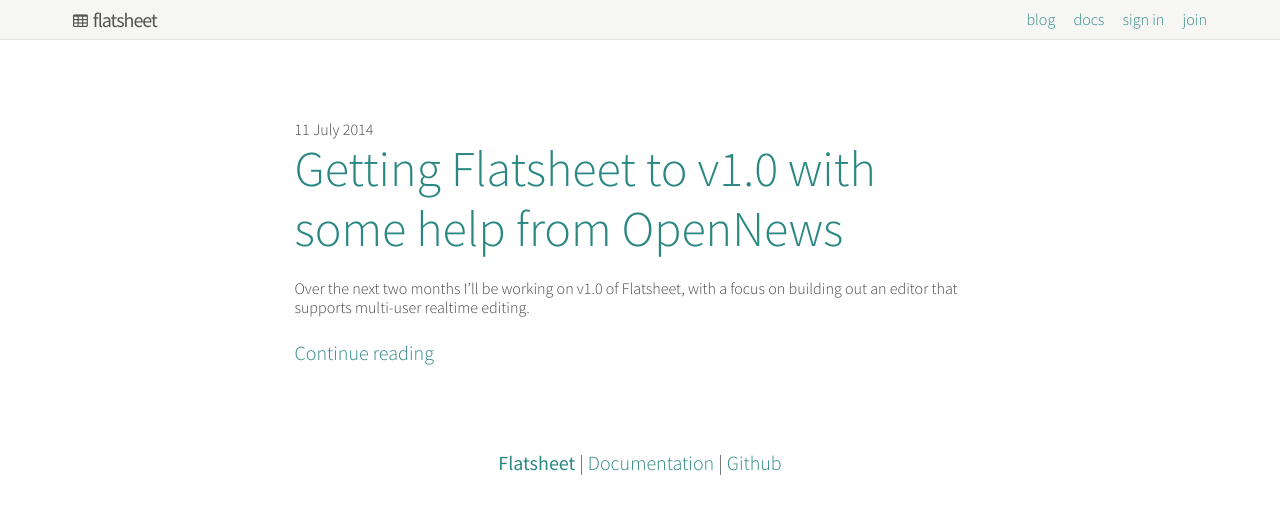
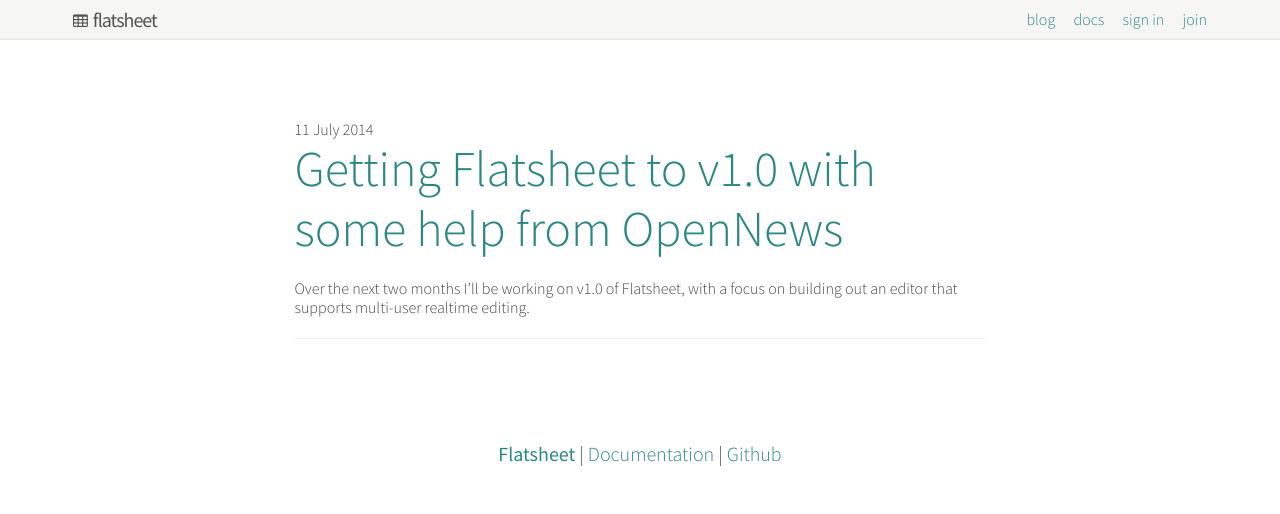
Before and after one commit to flatsheet/flatsheet.github.io, a Jekyll site: the page built from blog/index.html, in a window 1280 px wide. Shown: the top 514 px of the page. Built offline with Jekyll 4.4.1, drawn with Linux system fonts in a browser that asks for light colours; nearby versions of some CDN libraries; Markdown is read by kramdown in place of the engine named in the settings.

Commit message:
blog styles

```diff
--- a/blog/index.html
+++ b/blog/index.html
@@ -10,7 +10,6 @@
         <div class="post-date">{{ post.date | date: "%-d %B %Y" }}</div>
         <h2 class="post-title"><a href="{{ post.url }}">{{ post.title }}</a></h2>
         <div class="post-excerpt">{{ post.excerpt | strip_html | truncate: 200 }}</div>
-        <p><a href="{{ post.url }}">Continue reading</a></p>
       </div>
     {% endif %}
   {% endfor %}
--- a/style.css
+++ b/style.css
@@ -600,6 +600,12 @@
   margin-top: 50px;
 }
 
+.posts .post {
+  padding-bottom: 20px;
+  border-bottom: 1px solid #f2f2f0;
+  margin-bottom: 40px;
+}
+
 @media (min-width: 700px) {
   .left {
     width: 35%;
```
Also changed, not shown: 3 other files.
